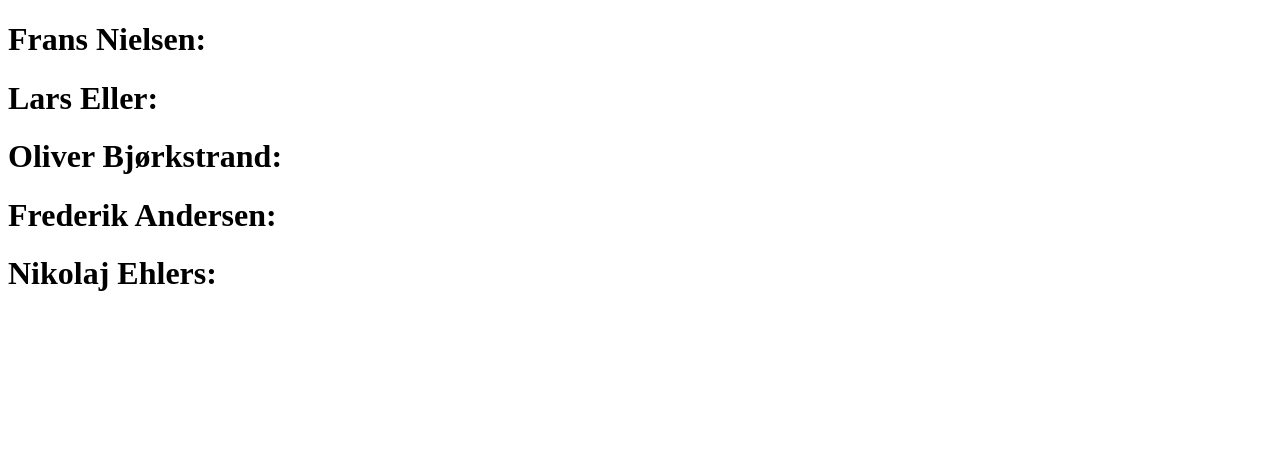
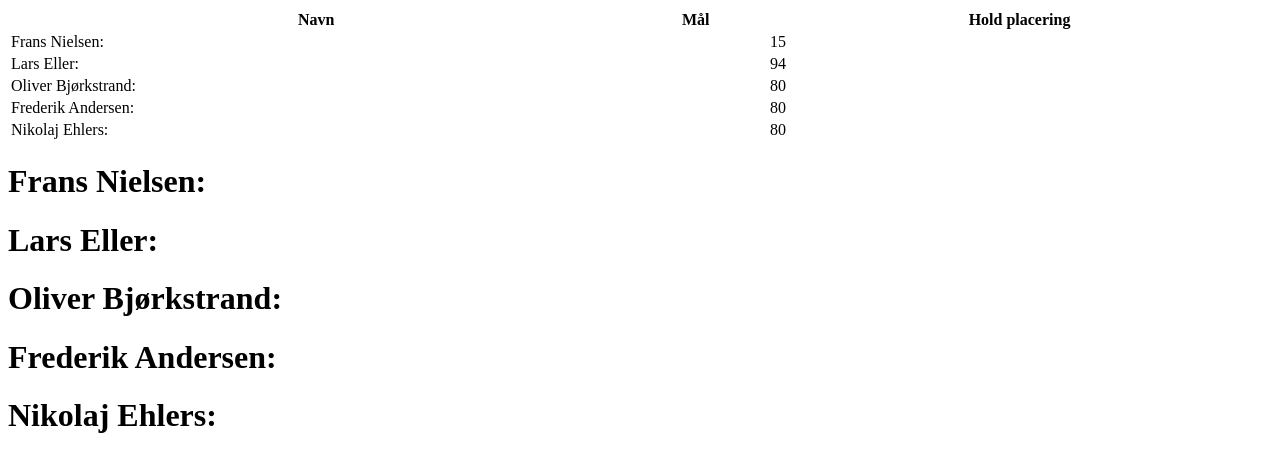
Before and after one commit to dgr810/dknhlplayers, a plain HTML site: page index.html in a window 1280 px wide. Drawn offline with Linux system fonts and the light colour scheme; no server answers.

Commit message:
first table commit

```diff
--- a/index.html
+++ b/index.html
@@ -14,6 +14,39 @@
 
 <body>
   <div id="root"></div>
+  <table style="width:100%">
+    <tr>
+      <th>Navn</th>
+      <th>Mål</th>
+      <th>Hold placering</th>
+    </tr>
+    <tr>
+      <td>Frans Nielsen: </td>
+      <td><span id="8470144" class="Player"></span></td>
+      <td>15</td>
+    </tr>
+    <tr>
+      <td>Lars Eller: </td>
+      <td><span id="8474189" class="Player"></span></td>
+      <td>94</td>
+    </tr>
+    <tr>
+      <td>Oliver Bjørkstrand: </td>
+      <td><span id="8477416" class="Player"></span></td>
+      <td>80</td>
+    </tr>
+    <tr>
+      <td>Frederik Andersen: </td>
+      <td><span id="8475883" class="Player"></span></td>
+      <td>80</td>
+    </tr>
+    <tr>
+      <td>Nikolaj Ehlers: </td>
+      <td><span id="8477940" class="Player"></span></td>
+      <td>80</td>
+    </tr>
+  </table>
+
   <h1>Frans Nielsen: <span id="8470144" class="Player"></span></h1>
   <h1>Lars Eller: <span id="8474189" class="Player"></span></h1>
   <h1>Oliver Bjørkstrand: <span id="8477416" class="Player"></span></h1>
```
